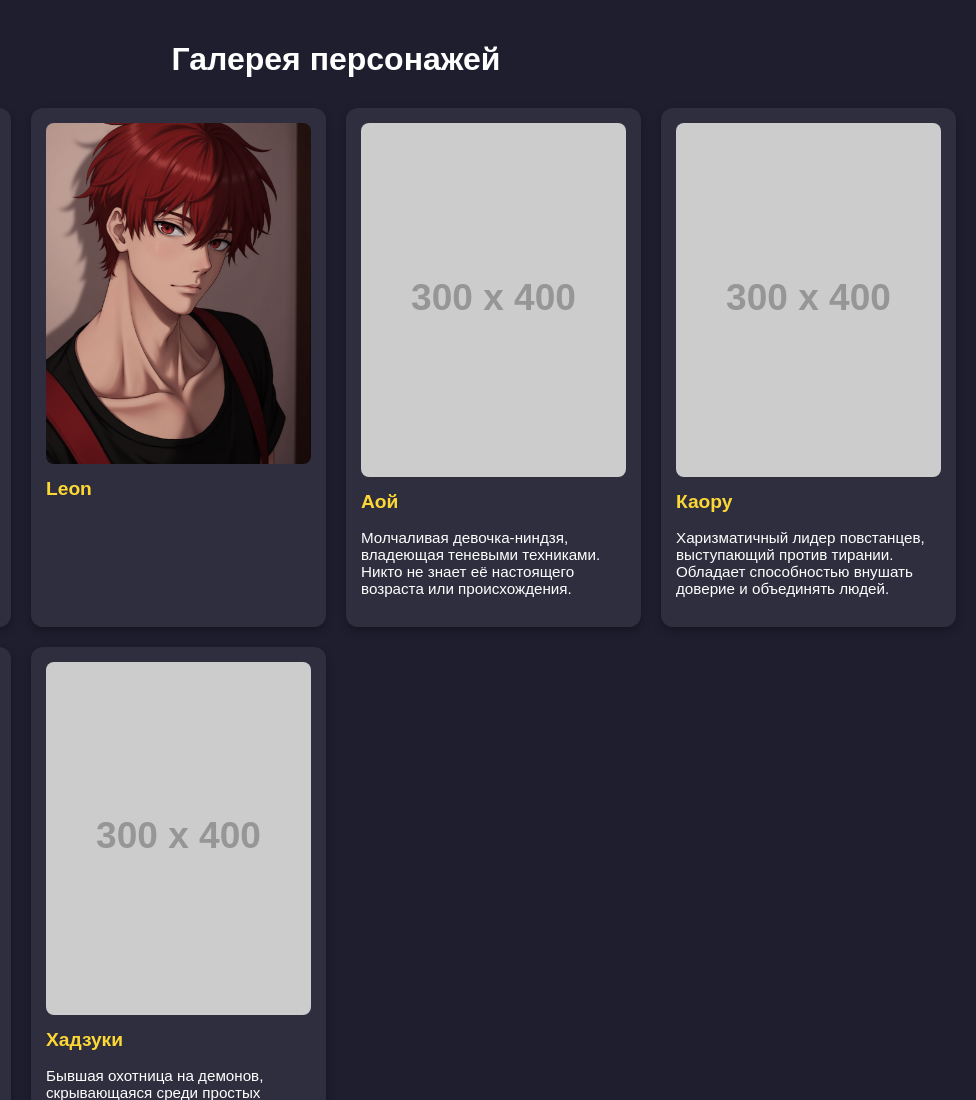
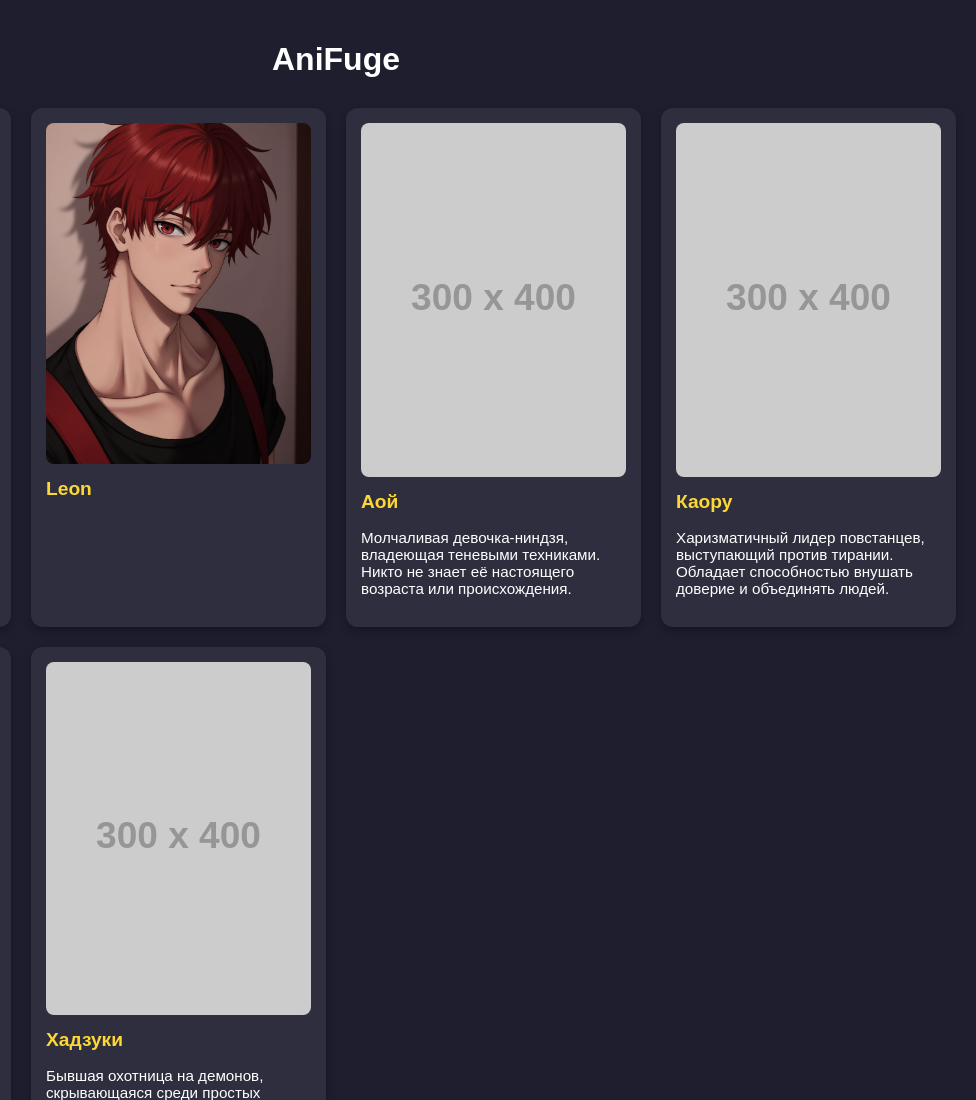
Before and after one commit to Sheoh/AniFuge, a plain HTML site: page index.html in a window 1280 px wide. Shown: the top 1100 px of the page, 304-1280 px from the left. Drawn offline with Linux system fonts and the light colour scheme; placeholder pictures from the web are drawn by us.

Commit message:
Update index.html

```diff
--- a/index.html
+++ b/index.html
@@ -66,7 +66,7 @@
     </style>
 </head>
 <body>
-    <h1>Галерея персонажей</h1>
+    <h1>AniFuge</h1>
     <div class="gallery">
         <div class="card">
             <img src="images/Sylvia.png" alt="Сильвия">
```
